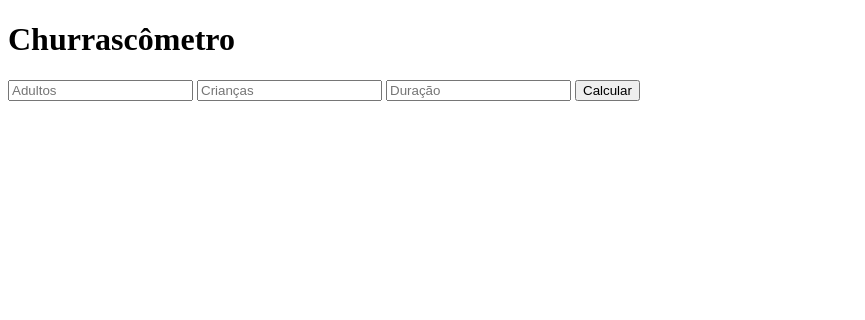
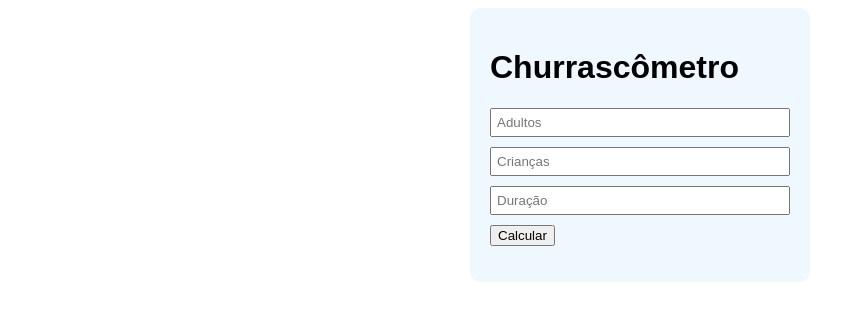
Before and after one commit to Davisilvas/Churrasc-metro, a plain HTML site: page index.html in a window 1280 px wide. Shown: the whole page, without its empty margins (0-865 px from the left). Drawn offline with Linux system fonts and the light colour scheme.

Commit message:
sid the css

```diff
--- a/index.html
+++ b/index.html
@@ -10,7 +10,7 @@
 <body>
     <script src="./scripts/script.js"></script>
 
-    <div class="container"></div>
+    <div class="container">
 
         <h1>Churrascômetro</h1>
         <input type="number" placeholder="Adultos" id="adultos" name="adultos">
--- a/styles/style.css
+++ b/styles/style.css
@@ -0,0 +1,16 @@
+.container {
+    max-width: 300px;
+    margin: auto;
+    background-color: aliceblue;
+    padding: 20px;
+    border-radius: 10px;
+    font-family: Arial, Helvetica, sans-serif;
+}
+
+input{
+    width: 100%;
+    display: block;
+    padding: 5px;
+    box-sizing: border-box;
+    margin-bottom: 10px;
+}
```
